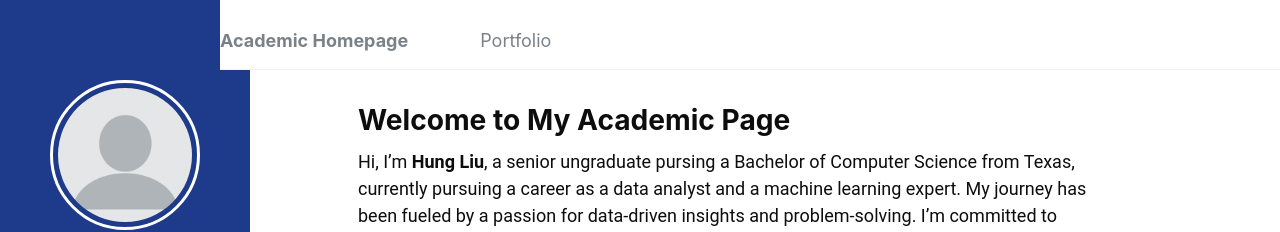
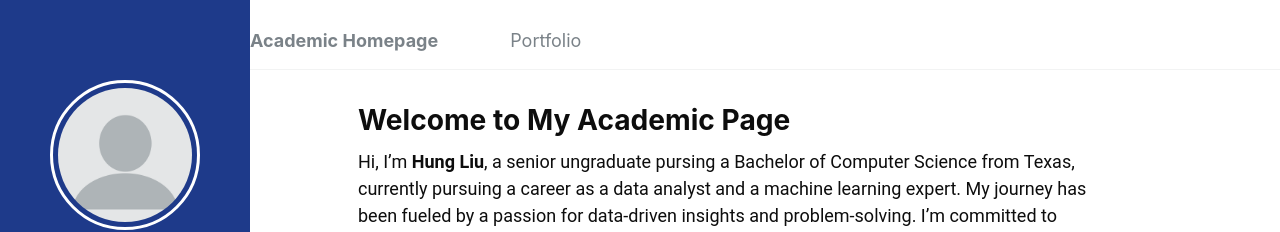
Before and after one commit to sunnySKL/sunnySKL.github.io, a Jekyll site: the page built from _pages/about.md, in a window 1280 px wide. Shown: the top 232 px of the page. Built offline with Jekyll 4.4.1, drawn with Linux system fonts in a browser that asks for light colours.

Commit message:
Update custom.css

```diff
--- a/assets/css/custom.css
+++ b/assets/css/custom.css
@@ -134,12 +134,13 @@ body {
     }
 
     .navbar {
-        padding-left: 80px;
+        margin-left: 250px;
+        padding-left: 0;
     }
 
     .masthead,
     #main {
-        margin-left: 220px;
+        margin-left: 250px;
     }
 
     .masthead__inner-wrap {
@@ -152,7 +153,7 @@ body {
     }
 
     #main {
-        margin-left: 220px;
+        margin-left: 250px;
         margin-right: 0;
         max-width: none !important;
         width: auto !important;
```
